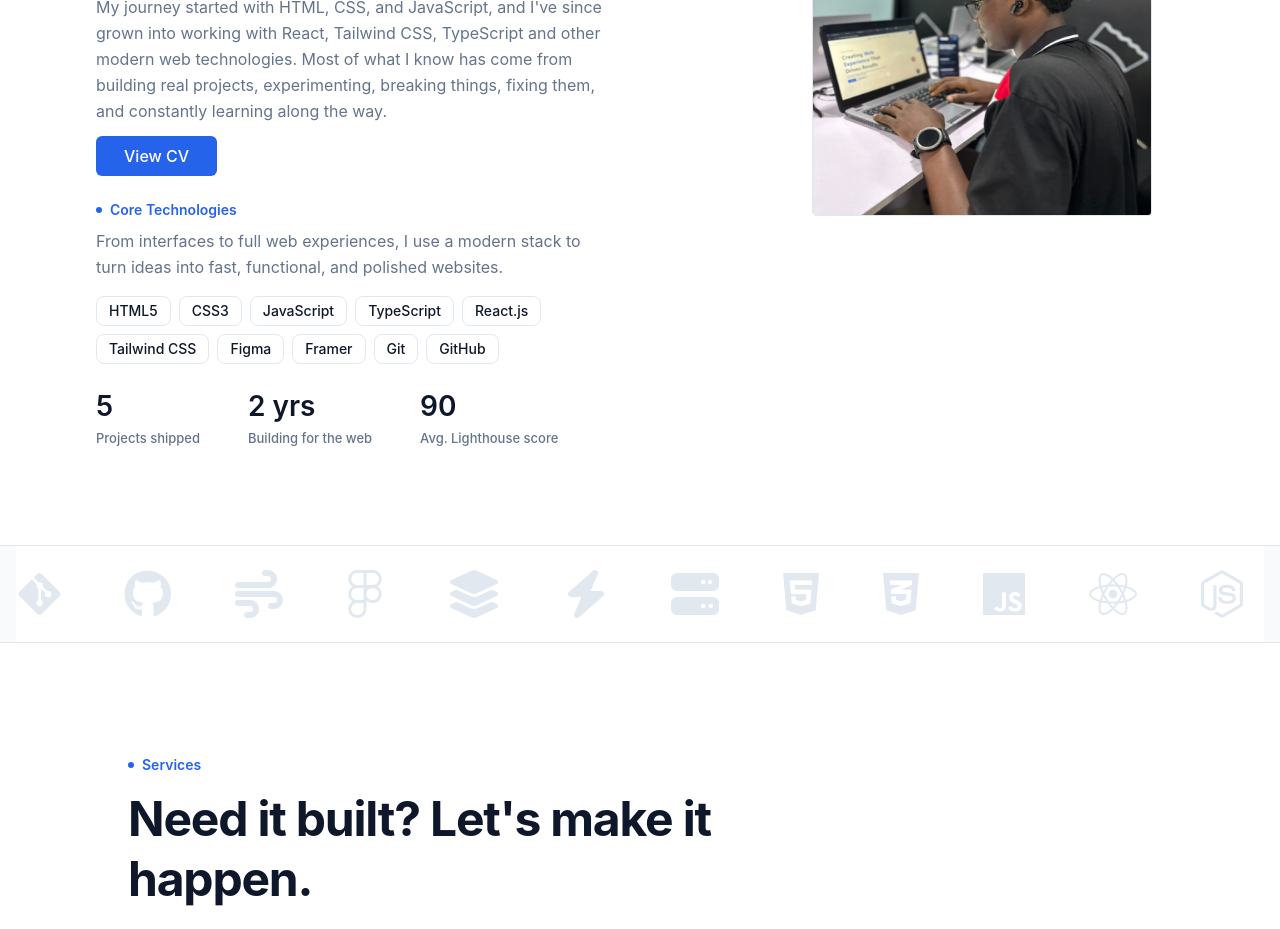
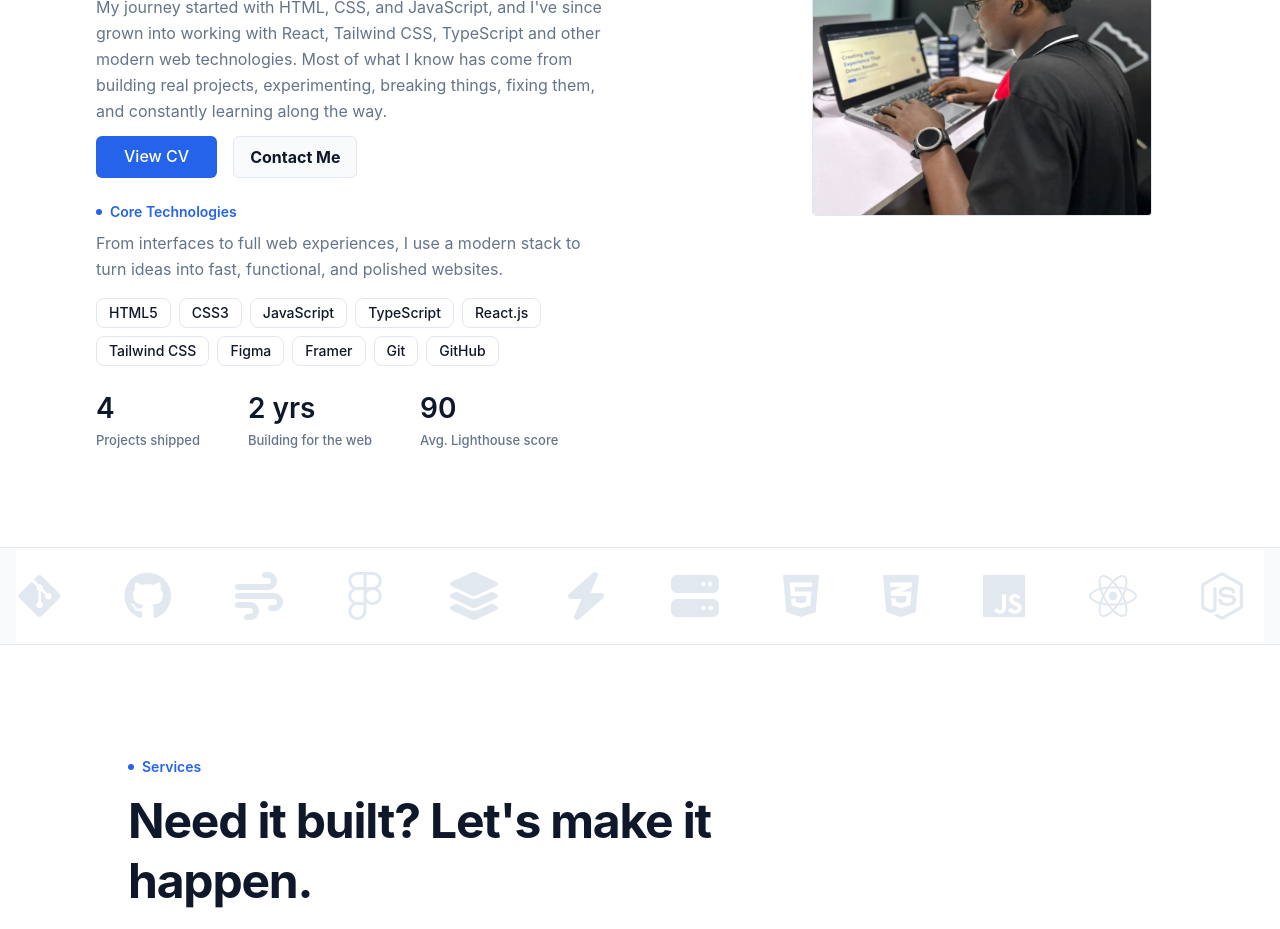
Before and after one commit to Advantage6dev/Professional-Portfolio, a React (Vite) app in the folder Portfolio/: page / in a window 1280 px wide. Shown: the part 1080-2009 px from the top of the page. Built offline with nearby package versions, Linux system fonts and the light colour scheme.

Commit message:
added a contact me button to about section

```diff
--- a/Portfolio/src/Comp/about.jsx
+++ b/Portfolio/src/Comp/about.jsx
@@ -155,13 +155,19 @@ const About = () => {
                 fixing them, and constantly learning along the way.
               </p>
 
-              <div className='pt-1 flex justify-center md:justify-start'>
+              <div className='pt-1 flex gap-4 justify-center md:justify-start'>
                 <a
                   href='/OJEKUNLE_DAVID_JOY-CV.pdf'
                   target='_blank'
                   className='px-7 py-2 bg-[var(--blue-PRY)] text-white font-medium rounded-md hover:bg-[var(--accent)] transition-all duration-300 hover:-translate-y-1 text-base cursor-pointer inline-block'
                 >
                   View CV
+                </a>
+                <a
+                  href='#contact'
+                  className='group inline-flex items-center gap-2 px-4 py-2 text-[var(--mainText)] font-bold rounded-md border border-[var(--border)] transition-all duration-300 hover:-translate-y-1 hover:bg-[var(--border)] bg-[var(--navbar)] text-base'
+                >
+                  Contact Me
                 </a>
               </div>
             </div>
@@ -193,7 +199,7 @@ const About = () => {
             <div className='flex gap-10 sm:gap-12 mt-4 pt-2 justify-center md:justify-start'>
               <div>
                 <h4 className='text-2xl sm:text-[28px] font-semibold text-[var(--mainText)]'>
-                  <CountUp to={5} />
+                  <CountUp to={4} />
                 </h4>
                 <span className='text-xs sm:text-[13px] text-[var(--secoundaryText)] font-medium'>
                   Projects shipped
```
